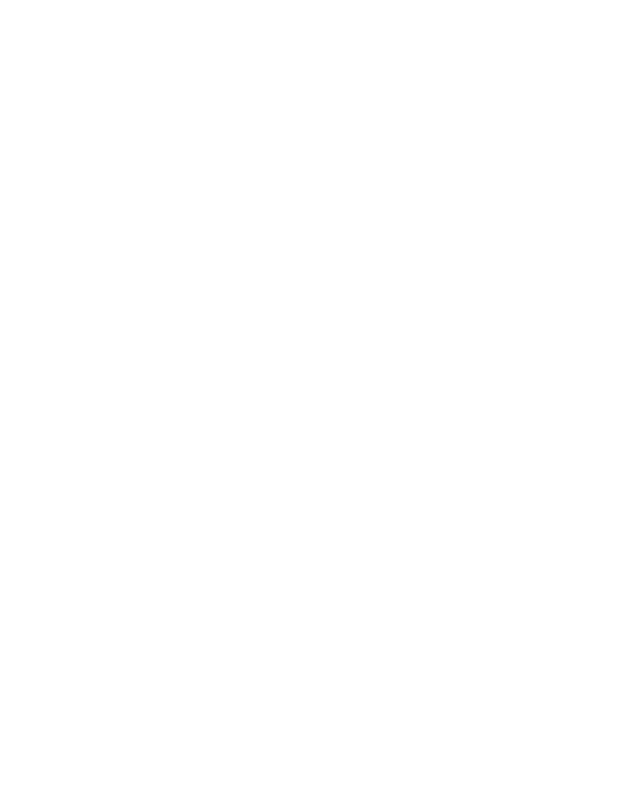
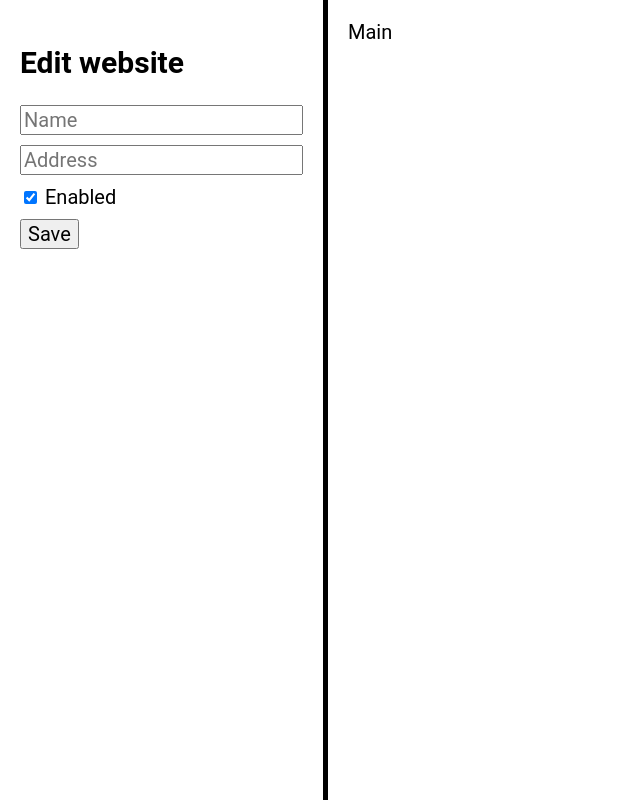
Before and after one commit to Crumbler/SiteTr, a browser extension: page edit/index.html in a window 1280 px wide. Shown: the whole page, without its empty margins (0-640 px from the left). Drawn offline with Linux system fonts and the light colour scheme.

Commit message:
Edit page skeleton

```diff
--- a/edit/index.html
+++ b/edit/index.html
@@ -0,0 +1,22 @@
+<!DOCTYPE html>
+<html>
+    <head>
+        <link rel="stylesheet" href="./main.css">
+        <script type="module" src="./main.js"></script>
+    </head>
+    <body>
+        <div id="header">
+            <h2>Edit website</h2>
+            <input type="text" class="header-block" id="website-name" placeholder="Name" />
+            <input type="text" class="header-block" id="website-address" placeholder="Address" />
+            <div class="header-block">
+                <input type="checkbox" id="enabled" checked />
+                <label for="enabled">Enabled</label>
+            </div>
+            <button id="save-button">Save</button>
+        </div>
+        <div id="main">
+            Main
+        </div>
+    </body>
+</html>
--- a/edit/main.css
+++ b/edit/main.css
@@ -0,0 +1,34 @@
+
+
+
+html, body {
+    height: 100%;
+    margin: 0;
+    padding: 0;
+}
+
+body {
+    display: flex;
+}
+
+div, button, input {
+    font-family: "Roboto", sans-serif;
+    font-size: 20px;
+}
+
+body > div {
+    padding: 20px;
+}
+
+#header {
+    border-right: 5px solid black;
+}
+
+.header-block {
+    display: block;
+    margin-bottom: 10px;
+}
+
+#main {
+
+}
--- a/edit/main.js
+++ b/edit/main.js
@@ -0,0 +1,10 @@
+
+
+const addWebsiteButton = document.getElementById('save-button');
+
+addWebsiteButton.addEventListener('click', onSaveClick);
+
+
+function onSaveClick() {
+
+}
--- a/manage/main.css
+++ b/manage/main.css
@@ -3,11 +3,8 @@
 
 html, body {
     height: 100%;
-    overflow-y: hidden;
-}
-
-html, body {
-    min-height: 100%;
+    margin: 0;
+    padding: 0;
 }
 
 body {
--- a/popup/main.js
+++ b/popup/main.js
@@ -26,7 +26,7 @@
 
     chrome.scripting.executeScript({
         target: { tabId: tab.id },
-        files: [ '/translate.js' ]
+        files: ['/translate.js']
     });
 }
 
```
Also changed, not shown: manage/main.js (+12 -0 lines).
